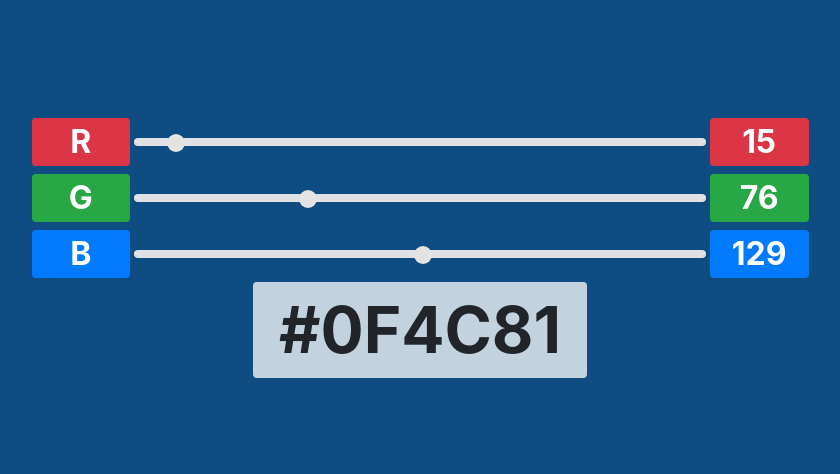
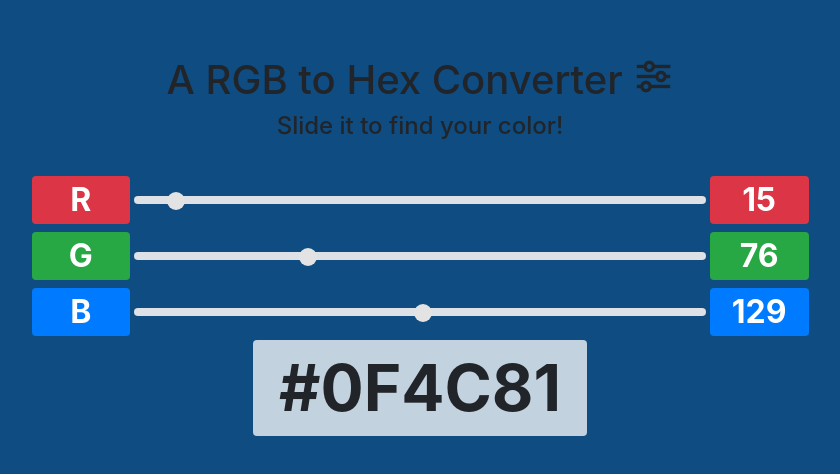
Before and after one commit to Carrot7712/RGB-to-Hex-Converter, a plain HTML site: page index.html in a window 1280 px wide. Shown: the part 154-628 px from the top of the page, without its empty margins (220-1060 px from the left). Drawn offline with nearby package versions, Linux system fonts and the light colour scheme.

Commit message:
add title and boxicons, updata readme pic

```diff
--- a/index.html
+++ b/index.html
@@ -7,13 +7,19 @@
       rel="stylesheet"
       href="https://cdnjs.cloudflare.com/ajax/libs/twitter-bootstrap/4.4.1/css/bootstrap.min.css"
     />
+    <link href='https://cdn.jsdelivr.net/npm/boxicons@2.0.5/css/boxicons.min.css' rel='stylesheet'>
     <link rel="stylesheet" href="style.css">
     <title>RGB-to-Hex-Converter</title>
   </head>
   <body id="background">
     <div class="box">
+
     <!-- converter，控制器的父層，等等裝監聽器-->
     <div class="container d-flex flex-column align-items-center" id="color-picker" >
+      <div class="title mb-4">
+      <h1>A RGB to Hex Converter <i class='bx bx-slider-alt' ></i></h1>
+      <h4 class="text-center">Slide it to find your color!</h4>
+    </div>
       <!-- Red控制行 -->
       <div class="d-flex align-items-center color my-1">
         <span class="badge badge-danger">R</span>
```
Also changed, not shown: 1 other file.
